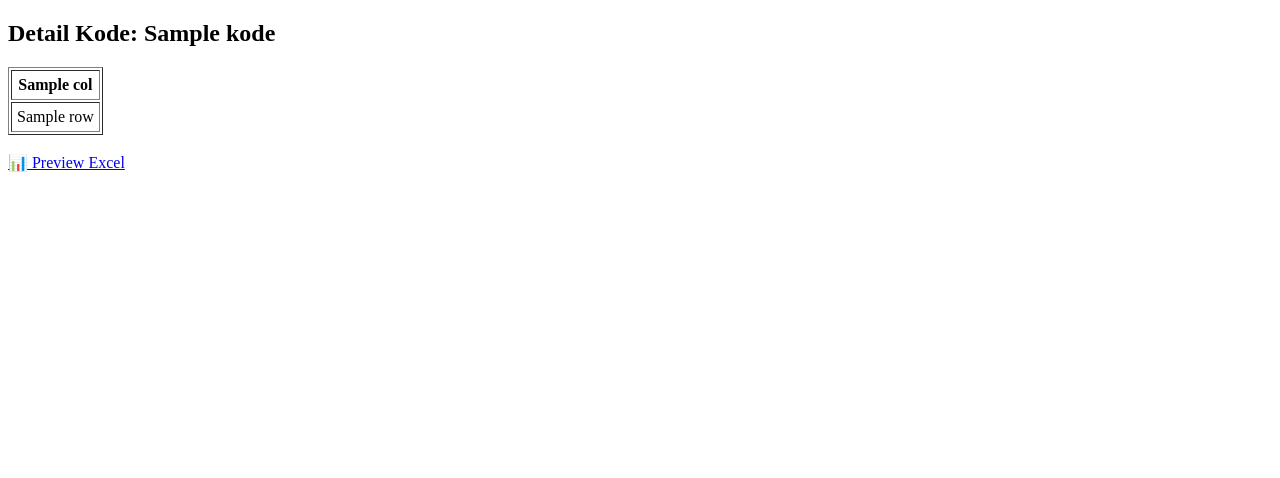
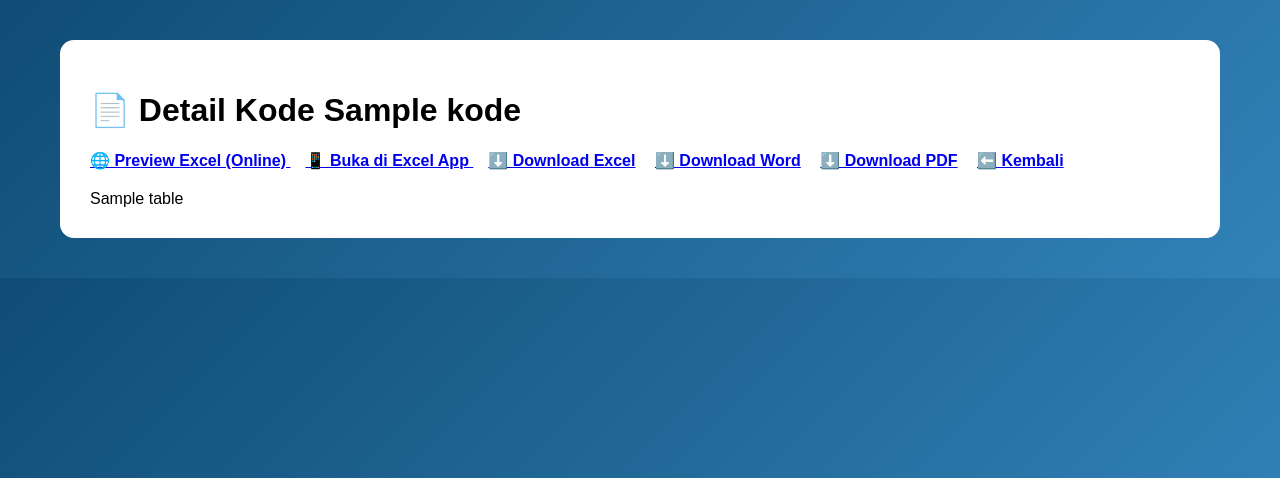
Before and after one commit to zashliza-droid/hahahi, a Flask app: template templates/detail.html in a window 1280 px wide. Shown: the top 478 px of the page. Run offline with Flask 3, Linux system fonts and the light colour scheme; the template is opened without the code that fills it: most values are stand-ins (such as "Sample title", 1, 10 or a date in 2020).

Commit message:
Update detail.html

```diff
--- a/templates/detail.html
+++ b/templates/detail.html
@@ -1,34 +1,51 @@
 <!DOCTYPE html>
-<html>
+<html lang="id">
 <head>
-<meta charset="UTF-8">
-<title>Detail</title>
+    <meta charset="UTF-8">
+    <title>Detail {{ kode }}</title>
+    <link rel="stylesheet" href="{{ url_for('static', filename='style.css') }}">
 </head>
 <body>
 
-<h2>Detail Kode: {{ kode }}</h2>
+<div class="container">
+    <h1>📄 Detail Kode {{ kode }}</h1>
 
-<table border="1" cellpadding="5">
-    <thead>
-        <tr>
-            {% for col in columns %}
-            <th>{{ col }}</th>
-            {% endfor %}
-        </tr>
-    </thead>
-    <tbody>
-        {% for row in data %}
-        <tr>
-            {% for col in columns %}
-            <td>{{ row[col] }}</td>
-            {% endfor %}
-        </tr>
-        {% endfor %}
-    </tbody>
-</table>
+    <div class="actions">
 
-<br>
-<a href="/preview-excel/{{ kode }}">📊 Preview Excel</a>
+        <!-- ========================= -->
+        <!-- PREVIEW EXCEL (WEB ONLINE) -->
+        <!-- ========================= -->
+        <a href="/preview-excel/{{ kode }}" target="_blank">
+            🌐 Preview Excel (Online)
+        </a>
+
+        <!-- ========================= -->
+        <!-- BUKA DI EXCEL / SHEETS APK -->
+        <!-- ========================= -->
+        <a href="intent://{{ request.host }}/files/{{ excel }}#Intent;
+            scheme=https;
+            package=com.microsoft.office.excel;
+            end;">
+            📱 Buka di Excel App
+        </a>
+
+        <!-- ========================= -->
+        <!-- DOWNLOAD FILE -->
+        <!-- ========================= -->
+        <a href="/download/{{ excel }}">⬇️ Download Excel</a>
+        <a href="/download/{{ word }}">⬇️ Download Word</a>
+        <a href="/download/{{ pdf }}">⬇️ Download PDF</a>
+
+        <a href="/">⬅️ Kembali</a>
+    </div>
+
+    <!-- ========================= -->
+    <!-- TABEL DATA -->
+    <!-- ========================= -->
+    <div class="table-container">
+        {{ table | safe }}
+    </div>
+</div>
 
 </body>
 </html>
```
